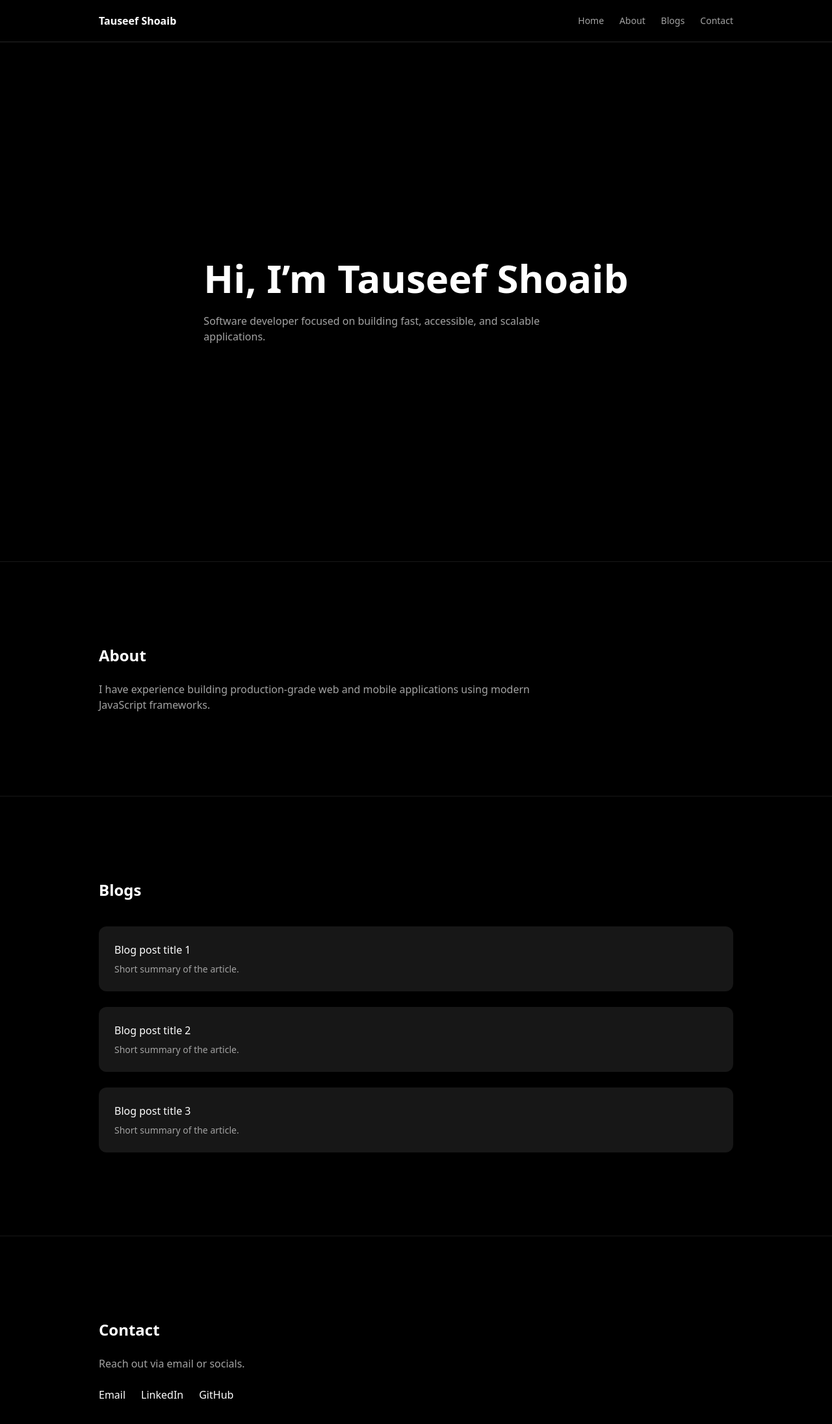
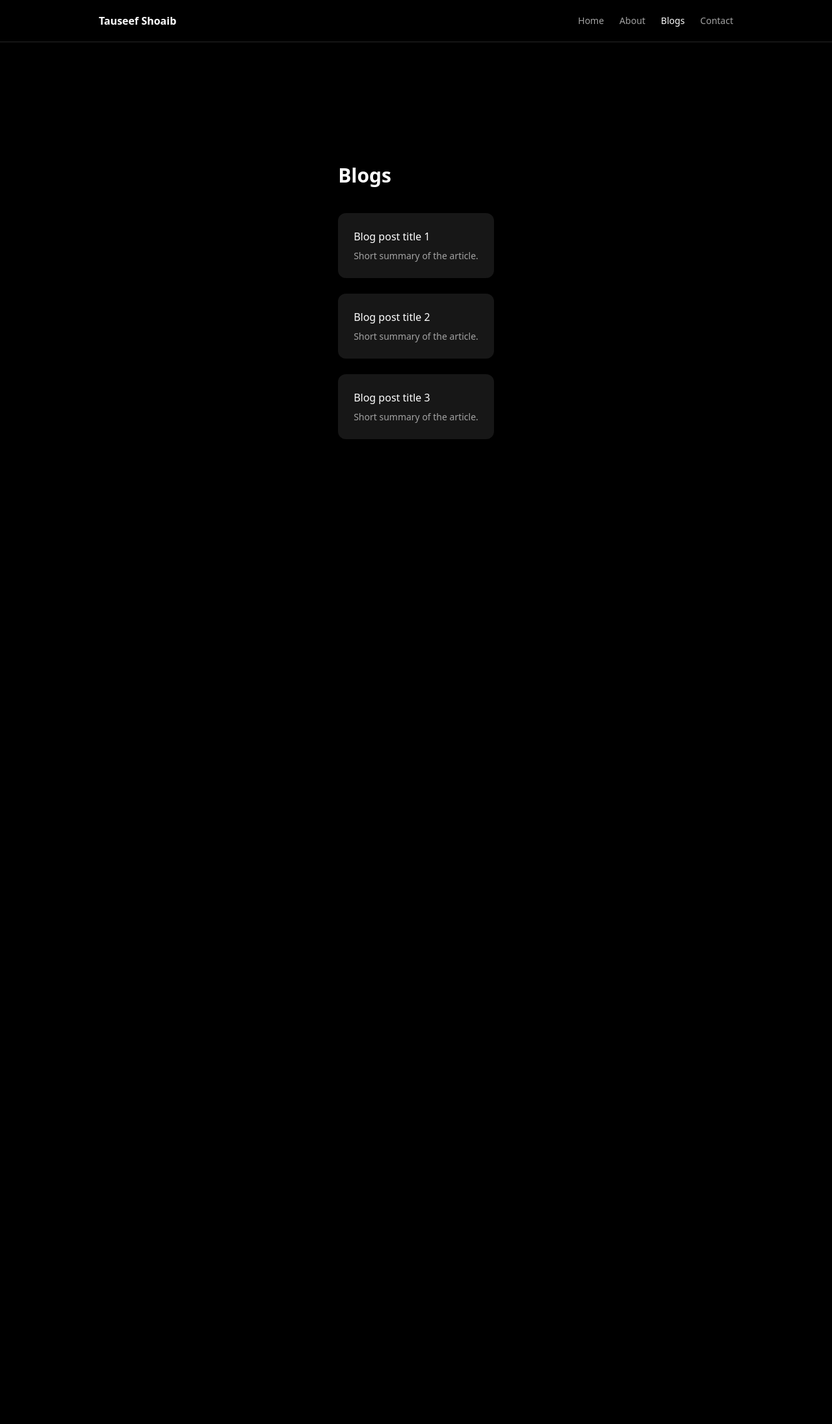
Before and after one commit to tauseefshoaib/portfolio, a React (Vite) app: page /blogs in a window 1280 px wide. Shown: the top 2192 px of the page at 65% size. After the commit the page ends 864 px from the top, so only its background shows below. Built offline with nearby package versions, Linux system fonts and the light colour scheme.

Commit message:
add router

```diff
--- a/package.json
+++ b/package.json
@@ -16,6 +16,7 @@
     "react": "^18.2.0",
     "react-dom": "^18.2.0",
     "react-icons": "^4.3.1",
+    "react-router-dom": "^7.13.0",
     "react-scroll": "^1.8.6",
     "typewriter-effect": "^2.21.0"
   },
--- a/src/App.jsx
+++ b/src/App.jsx
@@ -1,19 +1,22 @@
+import { Routes, Route } from "react-router-dom";
 import Navbar from "./components/Navbar";
-import Home from "./sections/Home";
-import Blogs from "./sections/Blogs";
-import Contact from "./sections/Contact";
-import About from "./sections/About";
+import Home from "./pages/Home";
+import About from "./pages/About";
+import Blogs from "./pages/Blogs";
+import Contact from "./pages/Contact";
 
 export default function App() {
   return (
-    <div className="bg-black text-white">
+    <div className="bg-black text-white min-h-screen">
       <Navbar />
-      <main className="pt-16">
-        <Home />
-        <About />
-        <Blogs />
-        <Contact />
-      </main>
+      <div className="pt-16">
+        <Routes>
+          <Route path="/" element={<Home />} />
+          <Route path="/about" element={<About />} />
+          <Route path="/blogs" element={<Blogs />} />
+          <Route path="/contact" element={<Contact />} />
+        </Routes>
+      </div>
     </div>
   );
 }
--- a/src/components/Navbar.jsx
+++ b/src/components/Navbar.jsx
@@ -1,21 +1,28 @@
+import { NavLink } from "react-router-dom";
+
+const linkClass = ({ isActive }) =>
+  `hover:text-white transition ${isActive ? "text-white" : "text-neutral-400"}`;
+
 export default function Navbar() {
   return (
     <nav className="fixed top-0 w-full bg-black/80 backdrop-blur border-b border-neutral-800 z-50">
       <div className="max-w-5xl mx-auto px-6 h-16 flex items-center justify-between">
-        <span className="font-semibold">Tauseef Shoaib</span>
-        <div className="flex gap-6 text-sm text-neutral-400">
-          <a href="home" className="hover:text-white">
+        <NavLink to="/" className="font-semibold">
+          Tauseef Shoaib
+        </NavLink>
+        <div className="flex gap-6 text-sm">
+          <NavLink to="/" className={linkClass}>
             Home
-          </a>
-          <a href="about" className="hover:text-white">
+          </NavLink>
+          <NavLink to="/about" className={linkClass}>
             About
-          </a>
-          <a href="blogs" className="hover:text-white">
+          </NavLink>
+          <NavLink to="/blogs" className={linkClass}>
             Blogs
-          </a>
-          <a href="contact" className="hover:text-white">
+          </NavLink>
+          <NavLink to="/contact" className={linkClass}>
             Contact
-          </a>
+          </NavLink>
         </div>
       </div>
     </nav>
--- a/src/index.css
+++ b/src/index.css
@@ -4,11 +4,19 @@
 
 
 html, body, #root {
-  height: 100%;
-  background-color: black;
-  overscroll-behavior: none;
+height: 100%;
+background-color: black;
+overscroll-behavior: none;
 }
 
+
 body {
-  margin: 0;
+margin: 0;
 }
+
+
+
+
+html {
+scroll-behavior: smooth;
+}
--- a/src/main.jsx
+++ b/src/main.jsx
@@ -1,10 +1,13 @@
 import React from "react";
 import ReactDOM from "react-dom/client";
+import { BrowserRouter } from "react-router-dom";
 import App from "./App";
 import "./index.css";
 
 ReactDOM.createRoot(document.getElementById("root")).render(
   <React.StrictMode>
-    <App />
+    <BrowserRouter>
+      <App />
+    </BrowserRouter>
   </React.StrictMode>,
 );
--- a/src/sections/Blogs.jsx
+++ b/src/pages/Blogs.jsx
@@ -1,8 +1,8 @@
 export default function Blogs() {
   return (
-    <section id="blogs" className="py-32 border-t border-neutral-900">
+    <main className="min-h-screen flex items-center">
       <div className="max-w-5xl mx-auto px-6">
-        <h2 className="text-2xl font-semibold mb-10">Blogs</h2>
+        <h2 className="text-3xl font-semibold mb-10">Blogs</h2>
         <div className="space-y-6">
           {[1, 2, 3].map((i) => (
             <article
@@ -17,6 +17,6 @@ export default function Blogs() {
           ))}
         </div>
       </div>
-    </section>
+    </main>
   );
 }
--- /dev/null
+++ b/src/pages/Contact.jsx
@@ -0,0 +1,38 @@
+// export default function Contact() {
+//   return (
+//     <section id="contact" className="py-32 border-t border-neutral-900">
+//       <div className="max-w-5xl mx-auto px-6">
+//         <h2 className="text-2xl font-semibold mb-6">Contact</h2>
+//         <p className="text-neutral-400">Reach out via email or socials.</p>
+//         <div className="mt-6 flex gap-6">
+//           <a href="mailto:you@email.com" className="hover:underline">
+//             Email
+//           </a>
+//           <a
+//             href="https://linkedin.com/in/tauseefshoaib"
+//             className="hover:underline"
+//           >
+//             LinkedIn
+//           </a>
+//           <a
+//             href="https://github.com/tauseefshoaib"
+//             className="hover:underline"
+//           >
+//             GitHub
+//           </a>
+//         </div>
+//       </div>
+//     </section>
+//   );
+// }
+
+export default function Contact() {
+  return (
+    <main className="min-h-screen flex items-center">
+      <div className="max-w-5xl mx-auto px-6">
+        <h2 className="text-3xl font-semibold mb-6">Contact</h2>
+        <p className="text-neutral-400">Reach out via email or socials.</p>
+      </div>
+    </main>
+  );
+}
--- a/src/sections/Home.jsx
+++ b/src/pages/Home.jsx
@@ -1,6 +1,6 @@
 export default function Home() {
   return (
-    <section id="home" className="min-h-screen flex items-center">
+    <main className="min-h-screen flex items-center">
       <div className="max-w-5xl mx-auto px-6">
         <h1 className="text-5xl md:text-6xl font-bold animate-fadeUp">
           Hi, I’m Tauseef Shoaib
@@ -13,6 +13,6 @@ export default function Home() {
           applications.
         </p>
       </div>
-    </section>
+    </main>
   );
 }
--- a/src/sections/Contact.jsx
+++ /dev/null
@@ -1,27 +0,0 @@
-export default function Contact() {
-  return (
-    <section id="contact" className="py-32 border-t border-neutral-900">
-      <div className="max-w-5xl mx-auto px-6">
-        <h2 className="text-2xl font-semibold mb-6">Contact</h2>
-        <p className="text-neutral-400">Reach out via email or socials.</p>
-        <div className="mt-6 flex gap-6">
-          <a href="mailto:you@email.com" className="hover:underline">
-            Email
-          </a>
-          <a
-            href="https://linkedin.com/in/tauseefshoaib"
-            className="hover:underline"
-          >
-            LinkedIn
-          </a>
-          <a
-            href="https://github.com/tauseefshoaib"
-            className="hover:underline"
-          >
-            GitHub
-          </a>
-        </div>
-      </div>
-    </section>
-  );
-}
```
Also changed, not shown: src/pages/About.jsx (renamed from src/sections/About.jsx), 1 other file (tests, documents, lock files or other folders).
